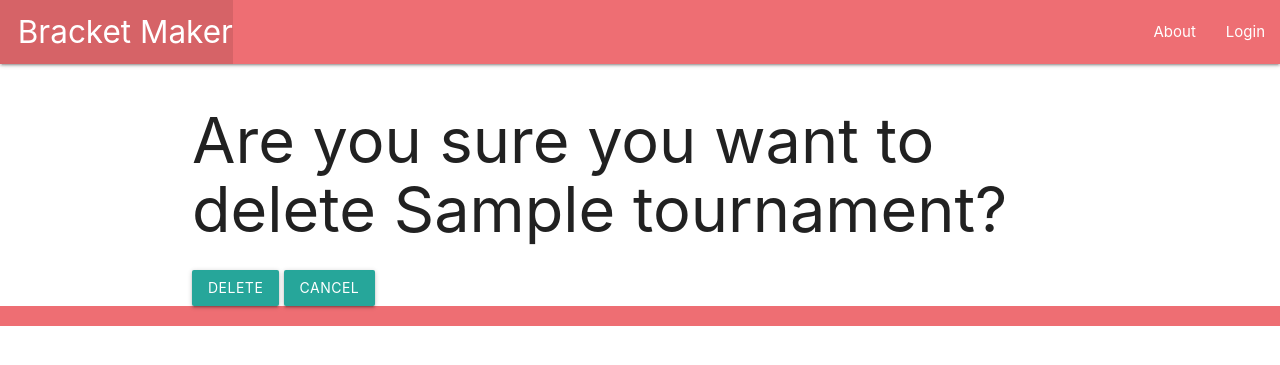
After one commit to jamesocana6/bracket-maker, a Django app: page /tournament/1/delete/ in a window 1280 px wide. The commit adds this page. Shown: the top 365 px of the page. Run offline with Django 4.2, Linux system fonts and the light colour scheme; tables that the repository leaves empty hold one stand-in row (values such as "Sample post").

Commit message:
tournament edit and delete views are complete

```diff
--- a/main_app/models.py
+++ b/main_app/models.py
@@ -1,6 +1,6 @@
 from django.db import models
 from django.contrib.auth.models import User
-from django.urls import reverse
+from django.urls import reverse, reverse_lazy
 
 # Create your models here.
 class Tournament(models.Model):
@@ -8,6 +8,7 @@ class Tournament(models.Model):
   date = models.DateField()
   game = models.CharField(max_length=100)
   venue = models.CharField(max_length=250)
+  max_players = models.IntegerField()
   prize_pool = models.IntegerField()
   is_complete = models.BooleanField(default=False)
   #links to a user
@@ -19,3 +20,6 @@ class Tournament(models.Model):
 
   def get_absolute_url(self):
     return reverse('user_tournaments_index', kwargs={'user_id': self.user_id})
+
+  def get_success_url(self):
+    return reverse('user_tournaments_index', kwargs={'user_id': self.user_id})
--- /dev/null
+++ b/main_app/templates/main_app/tournament_confirm_delete.html
@@ -0,0 +1,12 @@
+{% extends 'base.html' %} {% block content %}
+
+<h1>Are you sure you want to delete {{ object.event_name }}?</h1>
+
+
+<form action="" method="post">
+    {% csrf_token %}
+    <input class="btn" type="submit" value="Delete">
+    <a class="btn" href="{% url 'tournaments_detail' tournament.id %}">Cancel</a>
+</form>
+
+{% endblock %}
--- a/main_app/templates/tournament/detail.html
+++ b/main_app/templates/tournament/detail.html
@@ -1,11 +1,15 @@
 {% extends 'base.html' %} {% block content %}
 
 <h1>{{ tournament.event_name }}</h1>
+
+<a class="btn" href="{% url 'tournaments_update' tournament.id %}">Edit</a>
+<a class="btn" href="{% url 'tournaments_delete' tournament.id %}">Delete</a>
 
 <!-- Shows all tournaments ongoing and upcoming -->
 <h6>{{ tournament.event_name }}</h6>
 <h6>{{ tournament.date }}</h6>
 <h6>{{ tournament.venue }}</h6>
+<h6>{{ tournament.max_players }}</h6>
 <!-- <h6>{{ tournament.players }}</h6> -->
 <h6>${{ tournament.prize_pool }}</h6>
 <!-- <h6>{{ tournament.is_complete }}</h6> -->
--- a/main_app/templates/user_tournaments/index.html
+++ b/main_app/templates/user_tournaments/index.html
@@ -9,6 +9,7 @@
 <a href="{% url 'tournaments_detail' tournament.id %}"><h6>{{ tournament.event_name }}</h6></a>
 <h6>{{ tournament.date }}</h6>
 <h6>{{ tournament.venue }}</h6>
+<h6>{{ tournament.max_players }}</h6>
 <!-- <h6>{{ tournament.players }}</h6> -->
 <h6>${{ tournament.prize_pool }}</h6>
 <!-- <h6>{{ tournament.is_complete }}</h6> -->
--- a/main_app/urls.py
+++ b/main_app/urls.py
@@ -8,4 +8,6 @@ urlpatterns = [
     path("user/<int:user_id>/", views.user_tournaments_index, name="user_tournaments_index"),
     path("user/<int:user_id>/create/", views.TournamentCreate.as_view(), name="user_tournaments_create"),
     path("tournament/<int:tournament_id>", views.tournaments_detail, name="tournaments_detail"),
+    path("tournament/<int:pk>/update/", views.TournamentUpdate.as_view(), name="tournaments_update"),
+    path("tournament/<int:pk>/delete/", views.TournamentDelete.as_view(), name="tournaments_delete"),
 ]
--- a/main_app/views.py
+++ b/main_app/views.py
@@ -1,5 +1,6 @@
 from django.shortcuts import redirect, render
 from django.contrib.auth.models import User
+from django.urls import reverse
 from django.views.generic.edit import CreateView, UpdateView, DeleteView
 from main_app.models import Tournament
 
@@ -41,8 +42,18 @@ def user_tournaments_index(request, user_id):
 
 class TournamentCreate(CreateView):
     model = Tournament
-    fields = ["event_name", "date", "game", "venue", "prize_pool"]
+    fields = ["event_name", "date", "game", "venue", "max_players", "prize_pool"]
 
     def form_valid(self, form):
         form.instance.user = self.request.user
         return super().form_valid(form)
+
+class TournamentUpdate(UpdateView):
+    model = Tournament
+    fields = ["event_name", "date", "game", "venue", "max_players", "prize_pool"]
+
+class TournamentDelete(DeleteView):
+    model = Tournament
+
+    def get_success_url(self):
+        return reverse('user_tournaments_index', kwargs={'user_id': self.object.user_id})
```
Also changed, not shown: main_app/migrations/0005_tournament_max_players.py (added).
